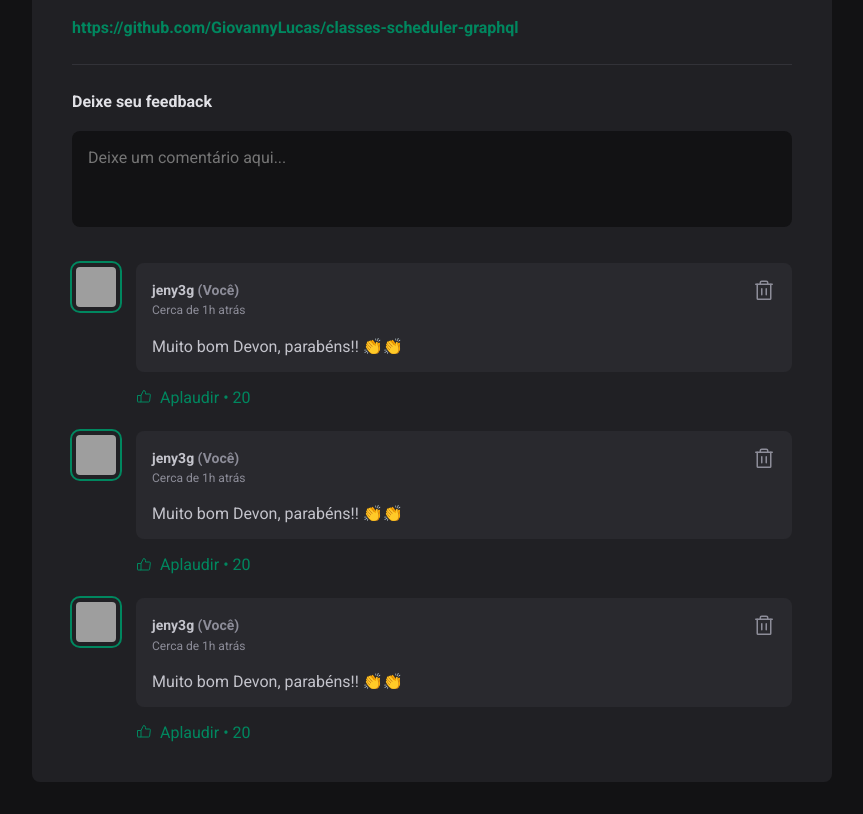
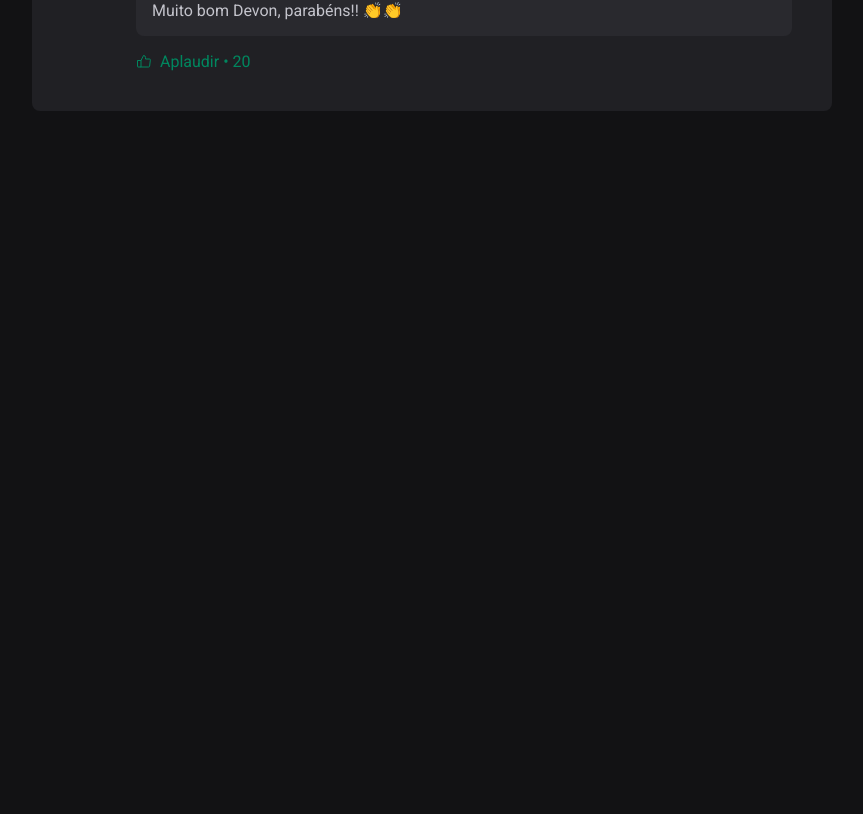
Before and after one commit to SenhorBiscoito/fundamentos-reactjs, a React (Vite) app: page / in a window 1280 px wide. Shown: the part 1496-2310 px from the top of the page, without its empty margins (352-1215 px from the left). After the commit the page ends 1639 px from the top, so only its background shows below. Built offline with nearby package versions, Linux system fonts and the light colour scheme; grey boxes are pictures that could not be loaded.

Commit message:
feat: ✨ implementation function delete comment

```diff
--- a/src/components/Comment/Comment.tsx
+++ b/src/components/Comment/Comment.tsx
@@ -1,9 +1,19 @@
 import { ThumbsUp, Trash } from "phosphor-react";
 import { Avatar } from "../Avatar/Avatar";
+import { IContent, IPost } from "../Post/Post";
 
 import styles from "./Comment.module.css";
 
-export function Comment() {
+interface IComment {
+  content: string;
+  onDeleteComment: (commentToDelete: string) => void;
+}
+
+export function Comment({ content, onDeleteComment }: IComment) {
+  function handleDeleteComment() {
+    onDeleteComment(content);
+  }
+
   return (
     <div className={styles.comment}>
       <Avatar src="https://github.com/jeny3g.png" />
@@ -23,12 +33,11 @@
               </time>
             </div>
 
-            <button title="Deletar comentário">
+            <button onClick={handleDeleteComment} title="Deletar comentário">
               <Trash size={24} />
             </button>
           </header>
-
-          <p>Muito bom Devon, parabéns!! 👏👏</p>
+          <p>{content}</p>
         </div>
 
         <footer>
--- a/src/components/Post/Post.tsx
+++ b/src/components/Post/Post.tsx
@@ -1,18 +1,19 @@
 import { format, formatDistanceToNow } from "date-fns";
 import ptBR from "date-fns/locale/pt-BR";
+import { useState } from "react";
 
 import { Avatar } from "../Avatar/Avatar";
 import { Comment } from "../Comment/Comment";
 
 import styles from "./Post.module.css";
 
-interface IContent {
+export interface IContent {
   id: number;
   type: string;
   content: string;
 }
 
-interface IPost {
+export interface IPost {
   author: {
     name: string;
     avatar_url: string;
@@ -23,6 +24,12 @@
 }
 
 export function Post({ author, published_at, content }: IPost) {
+  const [comments, setComments] = useState([
+    "Muito bom Devon, parabéns!! 👏👏",
+  ]);
+
+  const [newCommentText, setNewCommentText] = useState("");
+
   const published_date_formatted = format(
     published_at,
     "dd 'de' LLLL 'de' yyyy 'às' HH:mm",
@@ -35,6 +42,32 @@
     locale: ptBR,
     addSuffix: true,
   });
+
+  function handleCreateNewComment(event: React.FormEvent) {
+    event.preventDefault();
+
+    if (!newCommentText) {
+      return;
+    }
+
+    setComments([...comments, newCommentText]);
+
+    setNewCommentText("");
+  }
+
+  function handleNewCommentChange(
+    event: React.ChangeEvent<HTMLTextAreaElement>
+  ) {
+    setNewCommentText(event.target.value);
+  }
+
+  function deleteComment(commentToDelete: string) {
+    const commentsWithoutDeleteOne = comments.filter(
+      (comment) => comment !== commentToDelete
+    );
+
+    setComments(commentsWithoutDeleteOne);
+  }
 
   return (
     <article className={styles.post}>
@@ -74,10 +107,15 @@
         })}
       </div>
 
-      <form className={styles.commentForm}>
+      <form onSubmit={handleCreateNewComment} className={styles.commentForm}>
         <strong>Deixe seu feedback</strong>
 
-        <textarea placeholder="Deixe um comentário aqui..." />
+        <textarea
+          name="comment"
+          value={newCommentText}
+          onChange={handleNewCommentChange}
+          placeholder="Deixe um comentário aqui..."
+        />
 
         <footer>
           <button type="submit">Publicar</button>
@@ -85,9 +123,13 @@
       </form>
 
       <div className={styles.commentLint}>
-        <Comment />
-        <Comment />
-        <Comment />
+        {comments.map((comment) => (
+          <Comment
+            key={comment}
+            content={comment}
+            onDeleteComment={deleteComment}
+          />
+        ))}
       </div>
     </article>
   );
```
